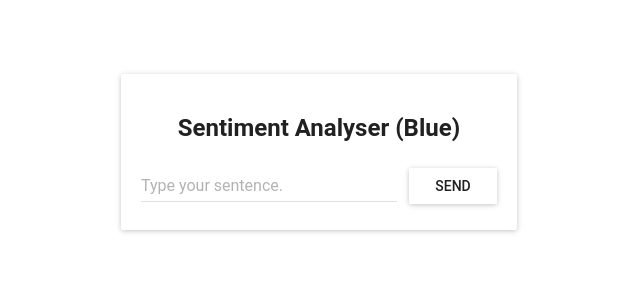
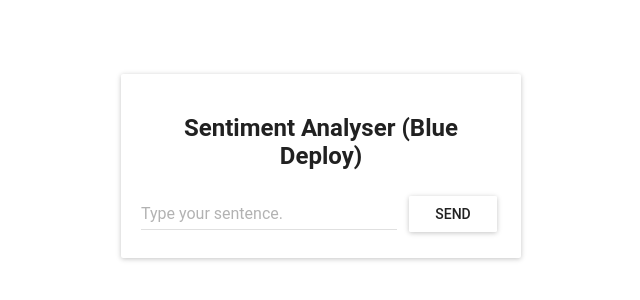
Before and after one commit to ericboszin/cicd-microservices-app, a React (Create React App) app in the folder sa-app/sa-frontend/: page / in a window 1280 px wide. Shown: the part 276-576 px from the top of the page, without its empty margins (319-959 px from the left). Built offline with nearby package versions, Linux system fonts and the light colour scheme.

Commit message:
upading the App.js file to reflect 'Blue'

```diff
--- a/sa-app/sa-frontend/src/App.js
+++ b/sa-app/sa-frontend/src/App.js
@@ -46,7 +46,7 @@ class App extends Component {
             <MuiThemeProvider>
                 <div className="centerize">
                     <Paper zDepth={1} className="content">
-                        <h2>Sentiment Analyser (Blue)</h2>
+                        <h2>Sentiment Analyser (Blue Deploy)</h2>
                         <TextField ref={ref => this.textField = ref} onKeyUp={this.onEnterPress.bind(this)}
                                    hintText="Type your sentence."/>
                         <RaisedButton  label="Send" style={style} onClick={this.analyzeSentence.bind(this)}/>
```
Also changed, not shown: 1 other file (tests, documents, lock files or other folders).
